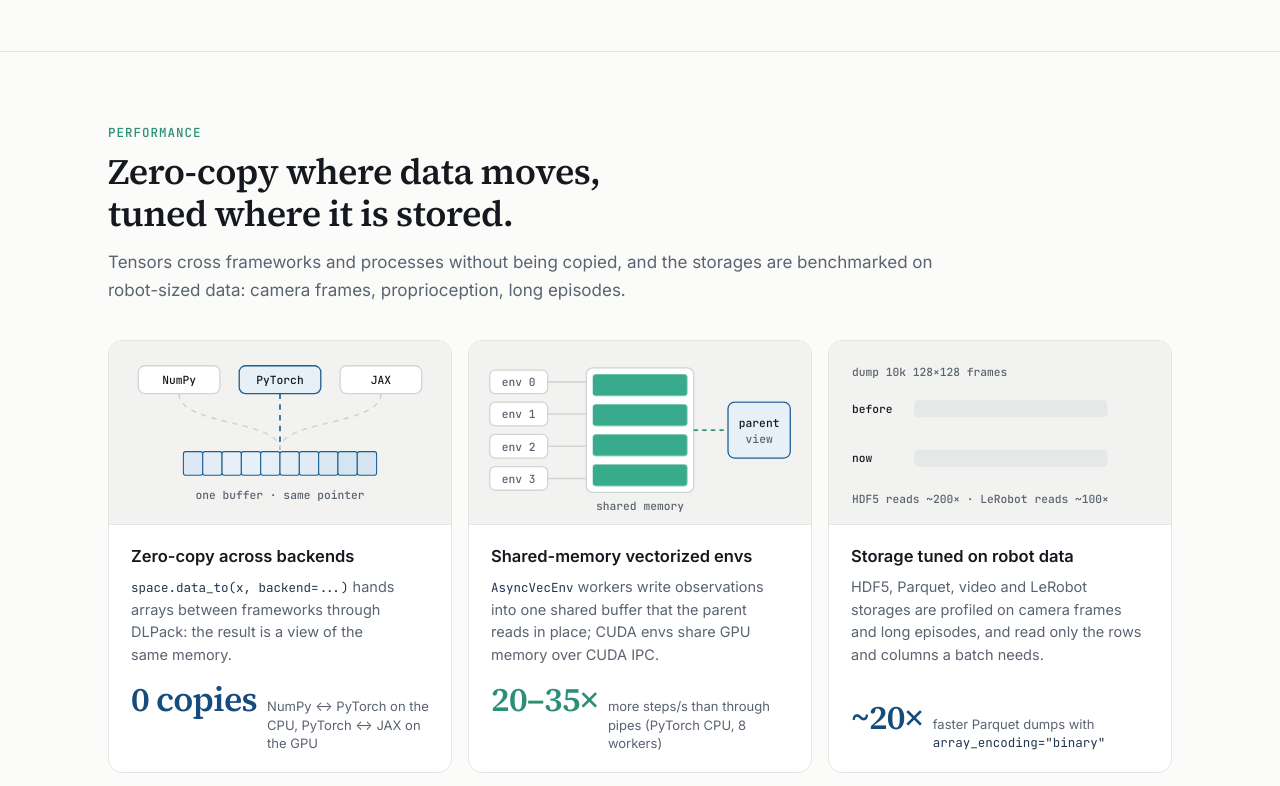
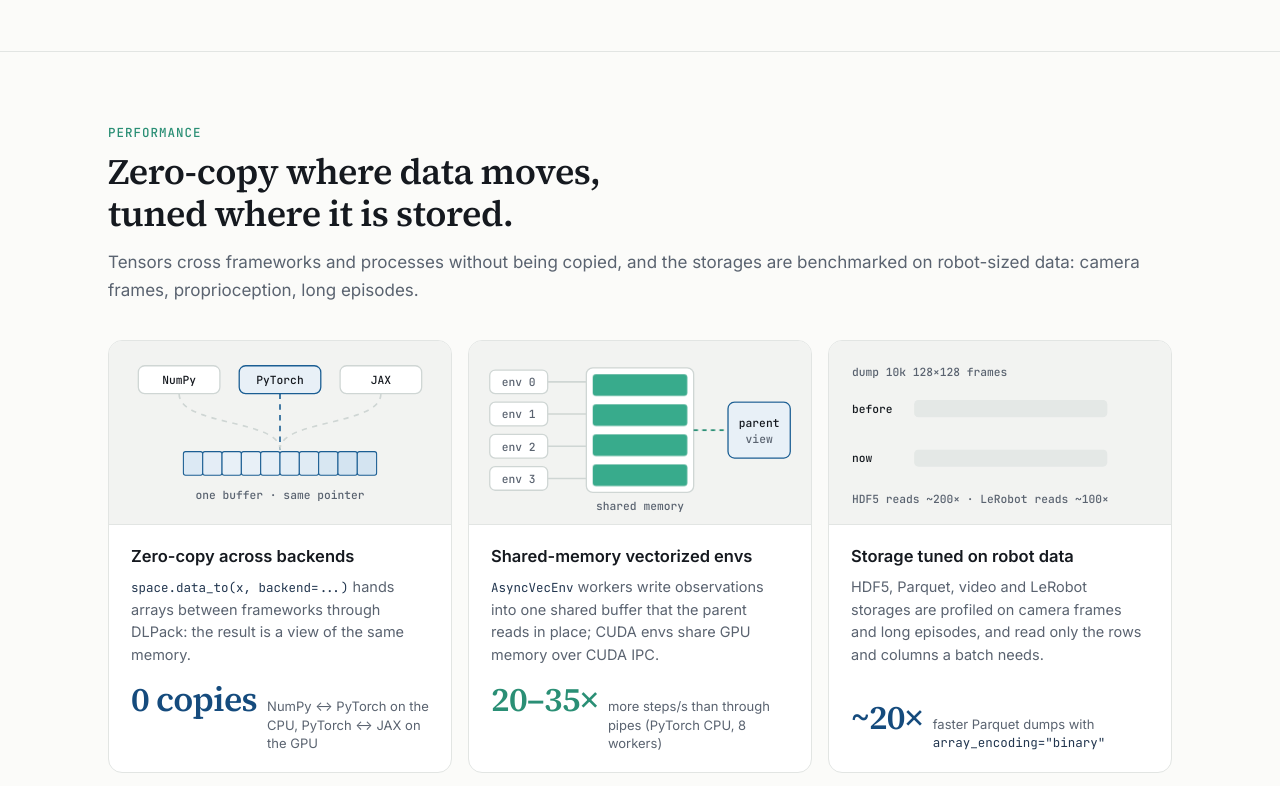
Before and after one commit to UniEnvOrg/UniEnvOrg.github.io, a plain HTML site: page site/index.html in a window 1280 px wide. Shown: the part 3179-3965 px from the top of the page. Drawn offline with Linux system fonts and the light colour scheme; no server answers.

Commit message:
Paragraphs take the full content width (no 860px cap, no text-wrap: pretty)

```diff
--- a/site/index.html
+++ b/site/index.html
@@ -108,8 +108,7 @@ h1 em{font-style:normal;background:var(--grad);-webkit-background-clip:text;back
 section{padding:72px 0;border-top:1px solid var(--rule)}
 .eyebrow{font:500 12.5px var(--mono);letter-spacing:.08em;text-transform:uppercase;color:var(--teal);margin:0 0 10px}
 h2{font-family:var(--serif);font-weight:600;font-size:36px;line-height:1.15;letter-spacing:-.015em;margin:0 0 14px;max-width:860px;text-wrap:balance}
-.sub{color:var(--muted);font-size:17px;max-width:860px;margin:0 0 36px}
-p,figcaption,li{text-wrap:pretty}
+.sub{color:var(--muted);font-size:17px;margin:0 0 36px}
 
 /* metadata section */
 .meta{display:grid;grid-template-columns:1fr 1fr;gap:40px;align-items:start}
@@ -249,7 +248,7 @@ p,figcaption,li{text-wrap:pretty}
 .bib .copy{position:absolute;top:10px;right:10px;background:#fff;border:1px solid var(--rule)}
 
 .ack{padding:48px 0 56px}
-.ack p:not(.eyebrow){margin:0;max-width:860px;font-size:17px;color:var(--ink)}
+.ack p:not(.eyebrow){margin:0;font-size:17px;color:var(--ink)}
 footer{border-top:1px solid var(--rule);padding:36px 0 48px;color:var(--muted);font-size:14px}
 footer .wrap{display:flex;gap:24px;align-items:center;flex-wrap:wrap}
 footer a{color:var(--muted)}
```
